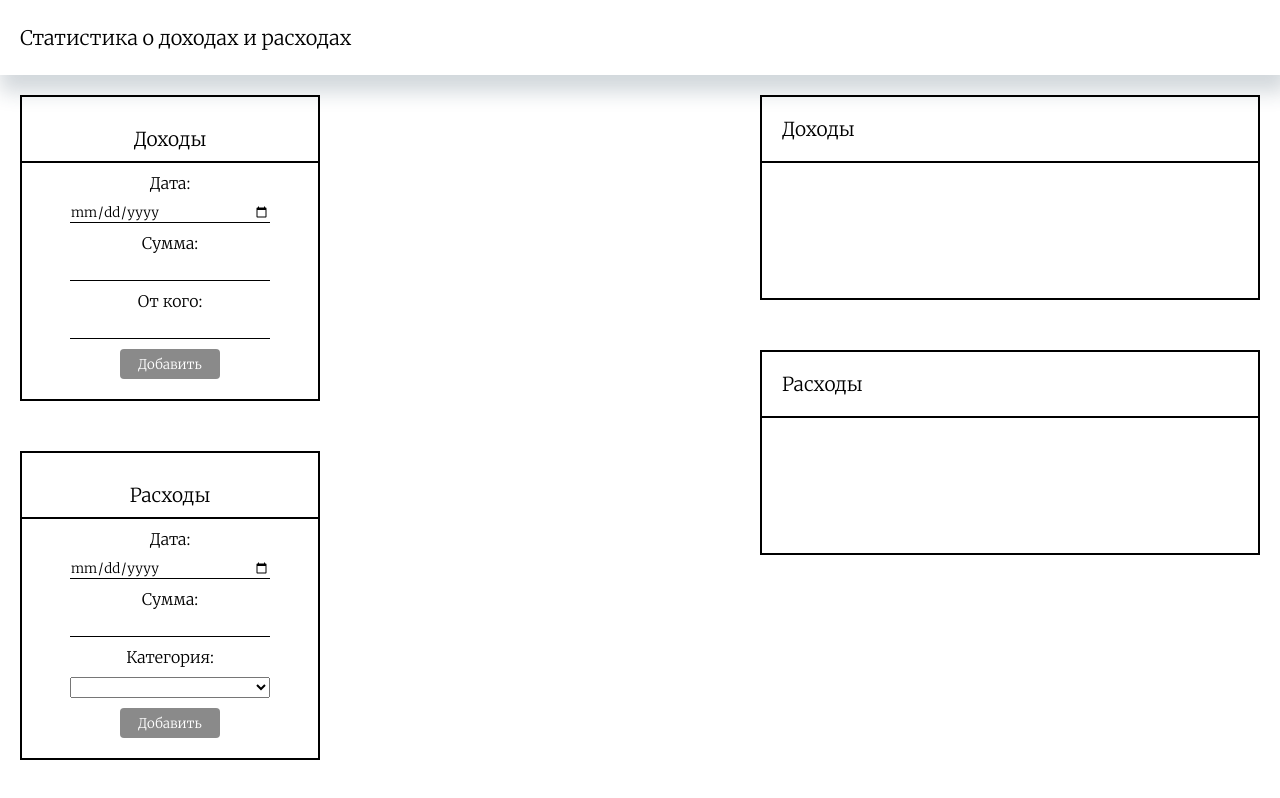
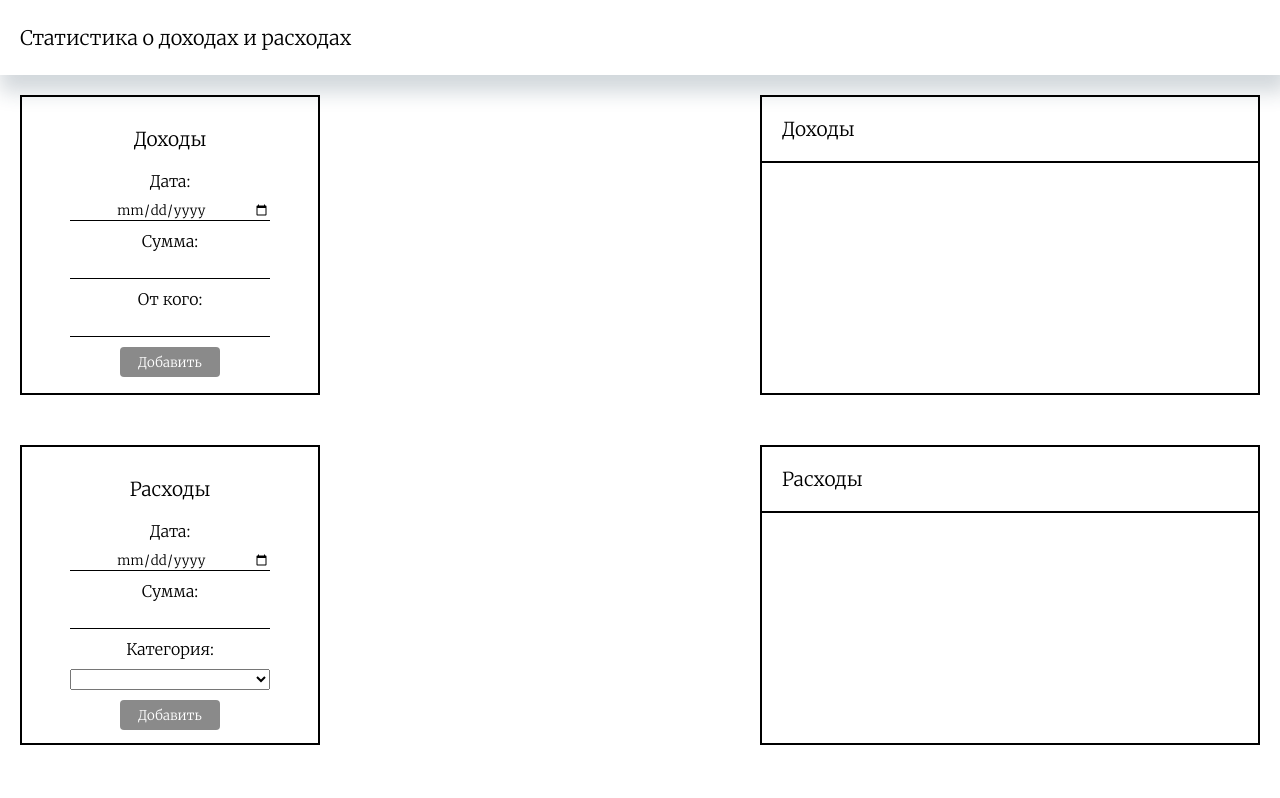
Before and after one commit to Lonised/19.07.24, a Vue app: page / in a window 1280 px wide. Shown: the top 798 px of the page. Built offline with nearby package versions, Linux system fonts and the light colour scheme.

Commit message:
Add files via upload

```diff
--- a/src/components/IncomeExpenses.vue
+++ b/src/components/IncomeExpenses.vue
@@ -67,7 +67,7 @@
         <div class="postmain-line"></div>
         <ul>
           <li v-for="(income, index) in incomes" :key="index">
-            {{ income.date }} - ${{ income.amount }} from {{ income.source }}
+            {{ income.date }} - ₸{{ income.amount }} from {{ income.source }}
             <button @click="removeIncome(index)">Очистить</button>
           </li>
         </ul>
@@ -78,7 +78,7 @@
         <div class="postmain-line"></div>
         <ul>
           <li v-for="(expense, index) in expenses" :key="index">
-            {{ expense.date }} - ${{ expense.amount }} on {{ expense.category }}
+            {{ expense.date }} - ₸{{ expense.amount }} on {{ expense.category }}
             <button @click="removeExpense(index)">Очистить</button>
           </li>
         </ul>
@@ -220,7 +220,7 @@ export default {
 
 .income {
   width: 300px;
-  height: 400px;
+  height: 300px;
   border: 2px solid black;
 
   padding: 20px;
@@ -249,6 +249,7 @@ export default {
   border-left: 0;
   border-top: 0;
   border-right: 0;
+  text-align: center;
 }
 
 .addbtn {
@@ -272,7 +273,7 @@ export default {
 
 .expense {
   width: 300px;
-  height: 400px;
+  height: 300px;
   border: 2px solid black;
 
   padding: 20px;
@@ -301,6 +302,7 @@ export default {
   border-left: 0;
   border-top: 0;
   border-right: 0;
+  text-align: center;
 }
 
 .expense select {
@@ -323,9 +325,9 @@ export default {
 
 
 .postmain {
+  height: 800px;
   display: flex;
   flex-direction: column;
-  justify-content: center;
   gap: 50px;
 }
 
@@ -348,7 +350,22 @@ export default {
 .postmain-income li {
   width: 100%;
   height: 30%;
+  display: flex;
+  justify-content: space-between;
+  padding-left: 20px;
+  padding-right: 20px;
 }
+
+.postmain-income button {
+  background-color: #8a8a8a;
+  width: 100px;
+}
+
+.postmain-income button:hover {
+  background-color: #666666;
+}
+
+
 
 .postmain-expenses {
   width: 500px;
@@ -363,8 +380,25 @@ export default {
 .postmain-expenses li {
   width: 100%;
   height: 30%;
+  display: flex;
+  justify-content: space-between;
+  padding-left: 20px;
+  padding-right: 20px;
+}
+
+.postmain-expenses button {
+  background-color: #8a8a8a;
+  width: 100px;
+}
+
+.postmain-expenses button:hover {
+  background-color: #666666;
 }
 
 
 
+
+
+
+
 </style>
```
Also changed, not shown: 1 other file (tests, documents, lock files or other folders).
